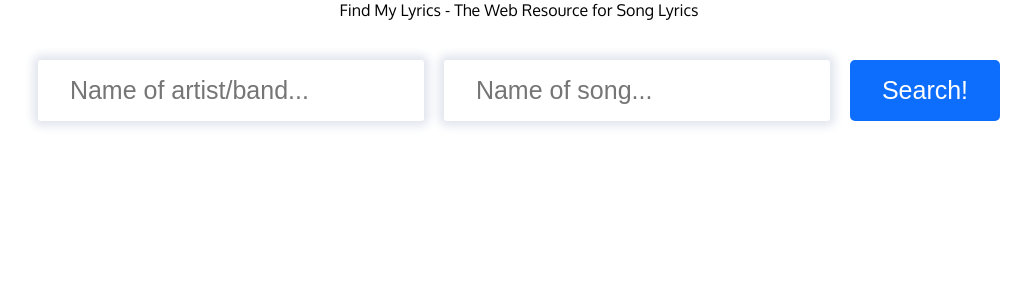
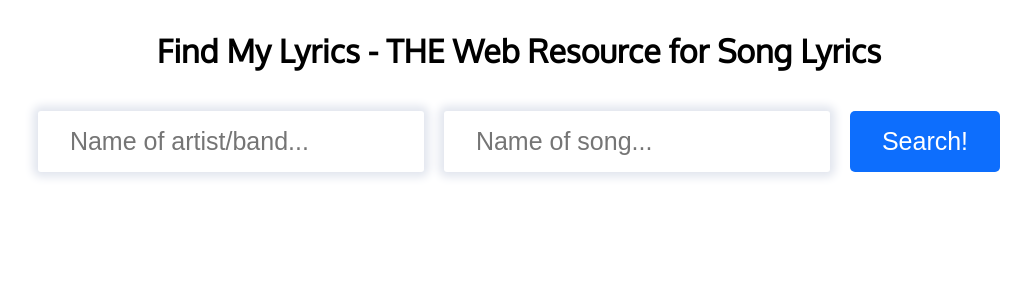
Before and after one commit to AviroopNandy/find-my-lyrics-website, a React (Create React App) app: page / in a window 1280 px wide. Shown: the top 300 px of the page, without its empty margins (121-1152 px from the left). Built offline with nearby package versions, Linux system fonts and the light colour scheme.

Commit message:
added heading

```diff
--- a/src/components/Search/Search.component.jsx
+++ b/src/components/Search/Search.component.jsx
@@ -40,7 +40,7 @@ const Search = () => {
     return (
         <div className={styles.search}>
             <div className={styles.search__header}>
-                Find My Lyrics - The Web Resource for Song Lyrics
+                <h1>Find My Lyrics - THE Web Resource for Song Lyrics</h1>
             </div>
             <div className={styles.search__searchbar}>
                 <input
--- a/src/components/Search/Search.module.css
+++ b/src/components/Search/Search.module.css
@@ -5,6 +5,10 @@ body {
 
 .search {
   width: 100vw;
+}
+
+.search__header {
+  padding-top: 30px;
 }
 
 .search__searchbar {
@@ -61,5 +65,6 @@ body {
 }
 
 .search__lyrics > .search__submit {
-  margin: 20px 0;
+  margin-top: 20px;
+  margin-bottom: 30px;
 }
```
